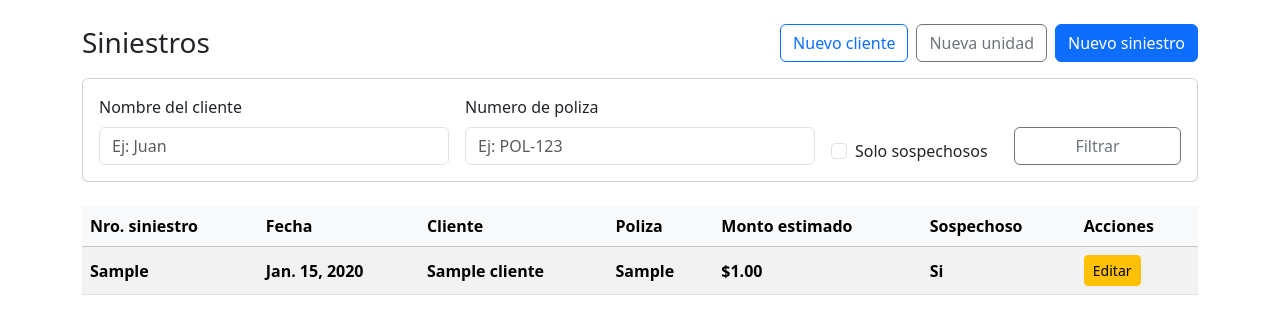
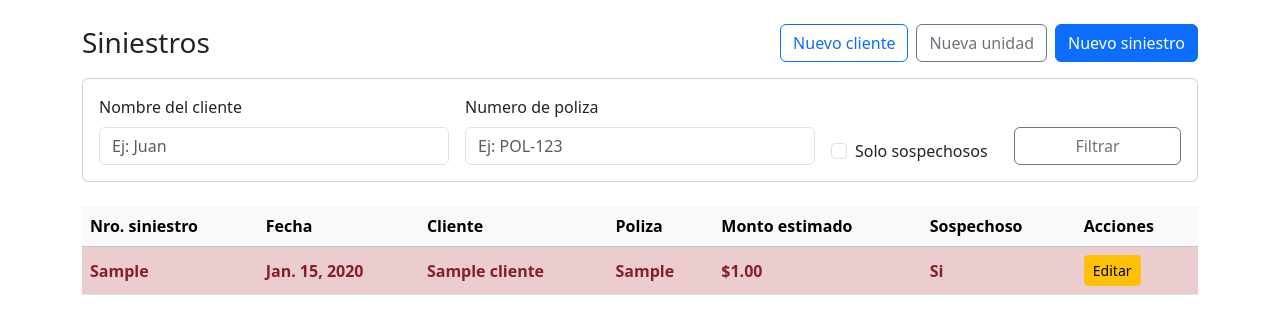
Before and after one commit to TomasFranchino/SiniestroProyect, a Django app: page / in a window 1280 px wide. Shown: the top 334 px of the page. Run offline with Django 5.2, Linux system fonts and the light colour scheme; tables that the repository leaves empty hold one stand-in row (values such as "Sample post").

Commit message:
agrego rojo para los sospechosos

```diff
--- a/siniestros/templates/siniestros/siniestro_list.html
+++ b/siniestros/templates/siniestros/siniestro_list.html
@@ -7,9 +7,14 @@
     <title>Listado de Siniestros</title>
     <link href="https://cdn.jsdelivr.net/npm/bootstrap@5.3.3/dist/css/bootstrap.min.css" rel="stylesheet">
     <style>
-        .siniestro-sospechoso {
-            color: #b00020;
+        .table tbody tr.siniestro-sospechoso > td {
+            background-color: #f8d7da;
+            color: #842029;
             font-weight: 600;
+        }
+
+        .table-hover tbody tr.siniestro-sospechoso:hover > td {
+            background-color: #f1bfc5;
         }
     </style>
 </head>
@@ -64,7 +69,7 @@
                 </thead>
                 <tbody>
                     {% for siniestro in siniestros %}
-                    <tr class="{% if siniestro.sospechoso %}siniestro-sospechoso{% endif %}">
+                    <tr class="{{ siniestro.sospechoso|yesno:'siniestro-sospechoso,' }}">
                         <td>{{ siniestro.numero_siniestro }}</td>
                         <td>{{ siniestro.fecha_siniestro }}</td>
                         <td>{{ siniestro.unidad.cliente.nombre }}</td>
```
